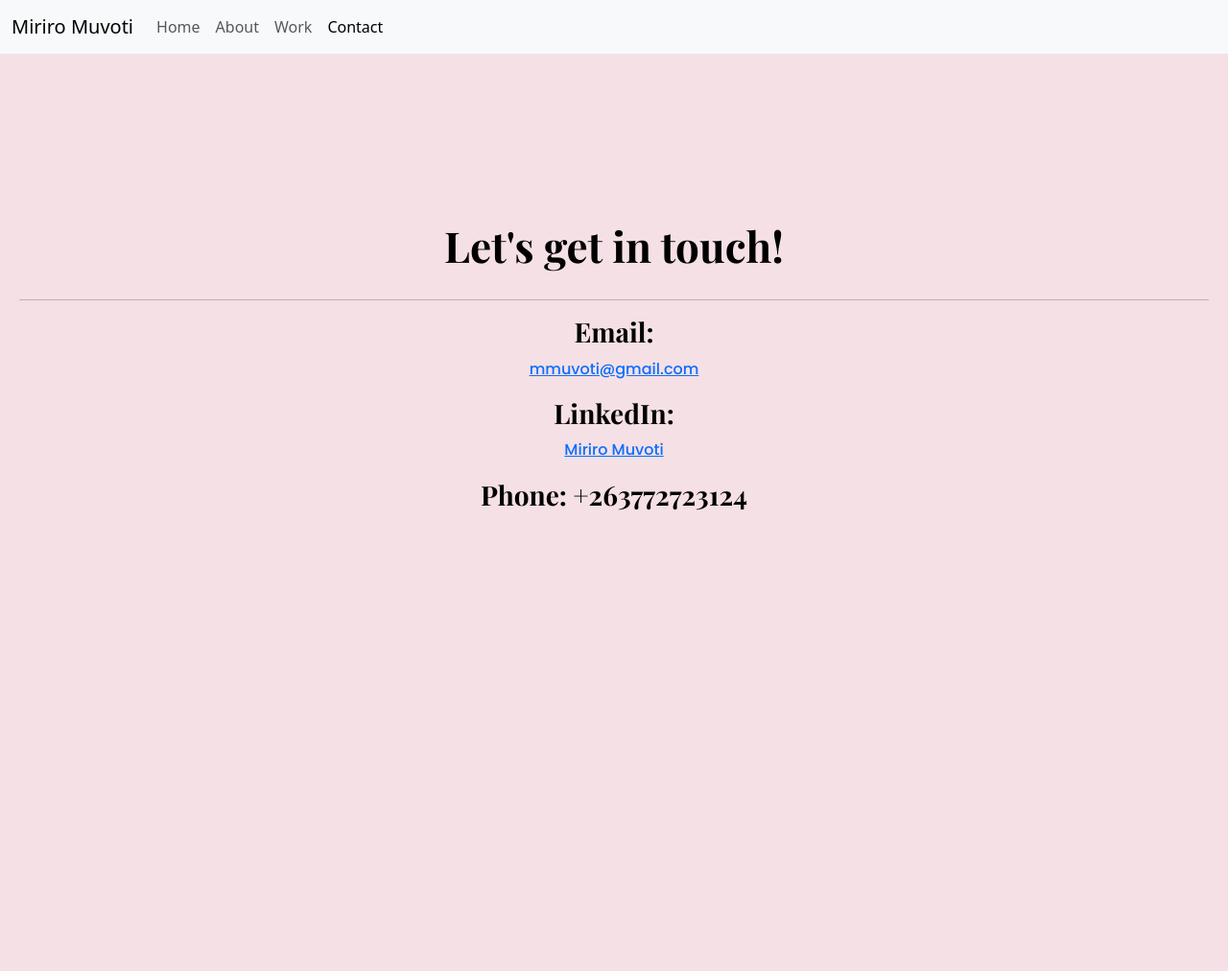
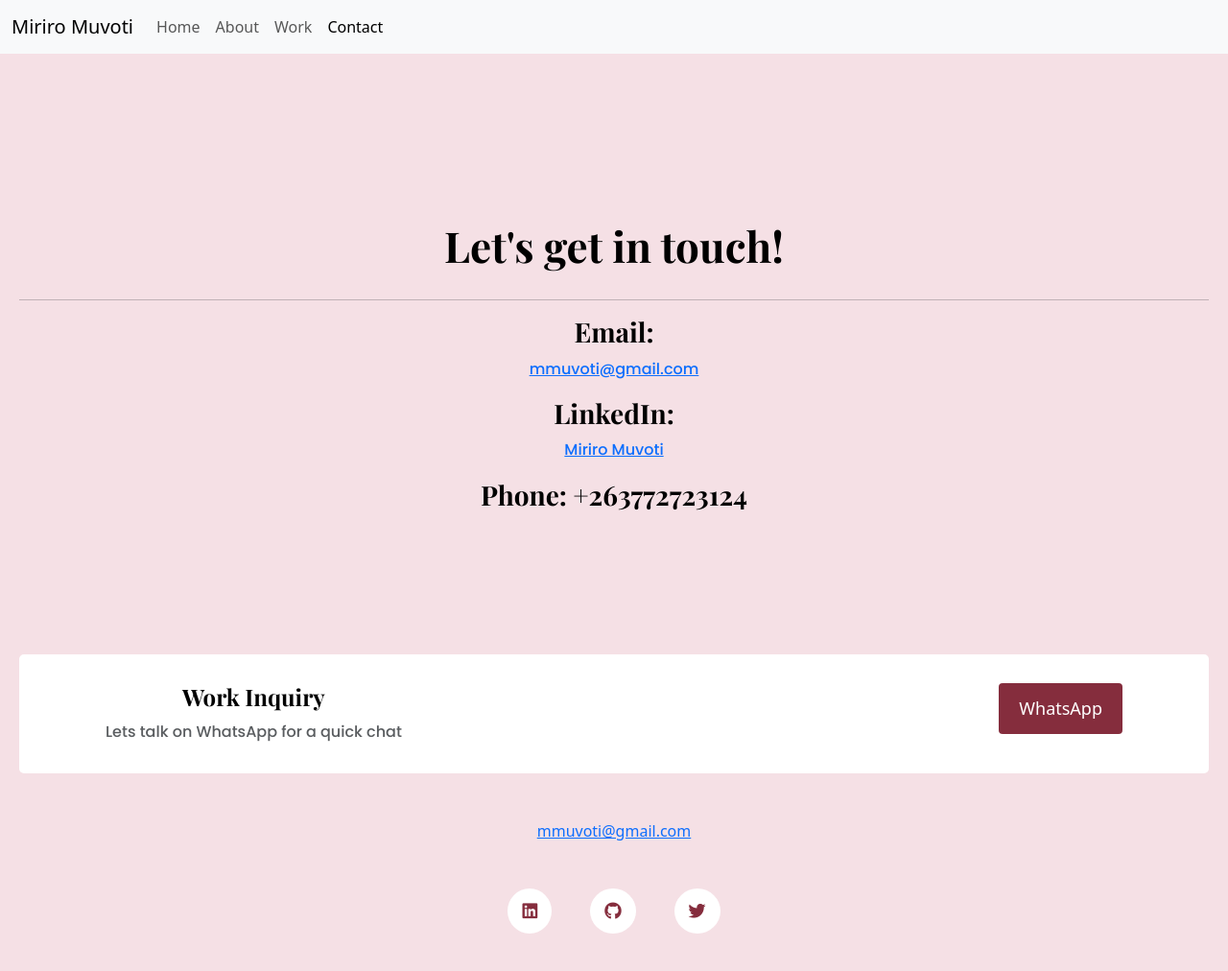
Before and after one commit to mimmuv/Miriro-Project-Management-Portfolio, a plain HTML site: page contact.html in a window 1280 px wide. Shown: the top 1012 px of the page at 96% size. Before the commit the page ends 800 px from the top, so only its background shows below. Drawn offline with nearby package versions, Linux system fonts and the light colour scheme.

Commit message:
added footer to all the pages

```diff
--- a/contact.html
+++ b/contact.html
@@ -75,6 +75,34 @@
       <h3>LinkedIn:</h3>
       <p><a href="https://www.linkedin.com/in/mimmuv">Miriro Muvoti</a></p>
       <h3>Phone: +263772723124</h3>
+
+      <footer>
+        <div class="footer-box d-flex justify-content-between">
+          <div>
+            <h4>Work Inquiry</h4>
+            <p class="text-muted">Lets talk on WhatsApp for a quick chat</p>
+          </div>
+          <div>
+            <a href="https://wa.me/263772723124" class="btn btn-styling"
+              >WhatsApp</a
+            >
+          </div>
+        </div>
+        <div class="d-flex justify-content-center mb-5 mt-5">
+          <a href="mailto:mmuvoti@gmail.com">mmuvoti@gmail.com</a>
+        </div>
+        <div class="footer-links d-flex justify-content-center">
+          <a href="https://www.linkedin.com/in/mimmuv/" target="_blank">
+            <i class="fa-brands fa-linkedin"></i>
+          </a>
+          <a href="https://github.com/mimmuv" target="_blank">
+            <i class="fa-brands fa-github"></i>
+          </a>
+          <a href="https://twitter.com/MiriroMuvoti" target="_blank">
+            <i class="fa-brands fa-twitter"></i>
+          </a>
+        </div>
+      </footer>
     </div>
   </body>
 </html>
--- a/styles/portfolio.css
+++ b/styles/portfolio.css
@@ -138,7 +138,3 @@ footer .footer-links a:hover {
   color: #f5cbd2;
   background-color: #852d3d;
 }
-footer .btn-styling button:hover {
-  background-color: #f5cbd2 !important;
-  transition: all 100ms ease-in-out;
-}
```
Also changed, not shown: about.html (+27 -0 lines), work.html (+27 -0 lines).
